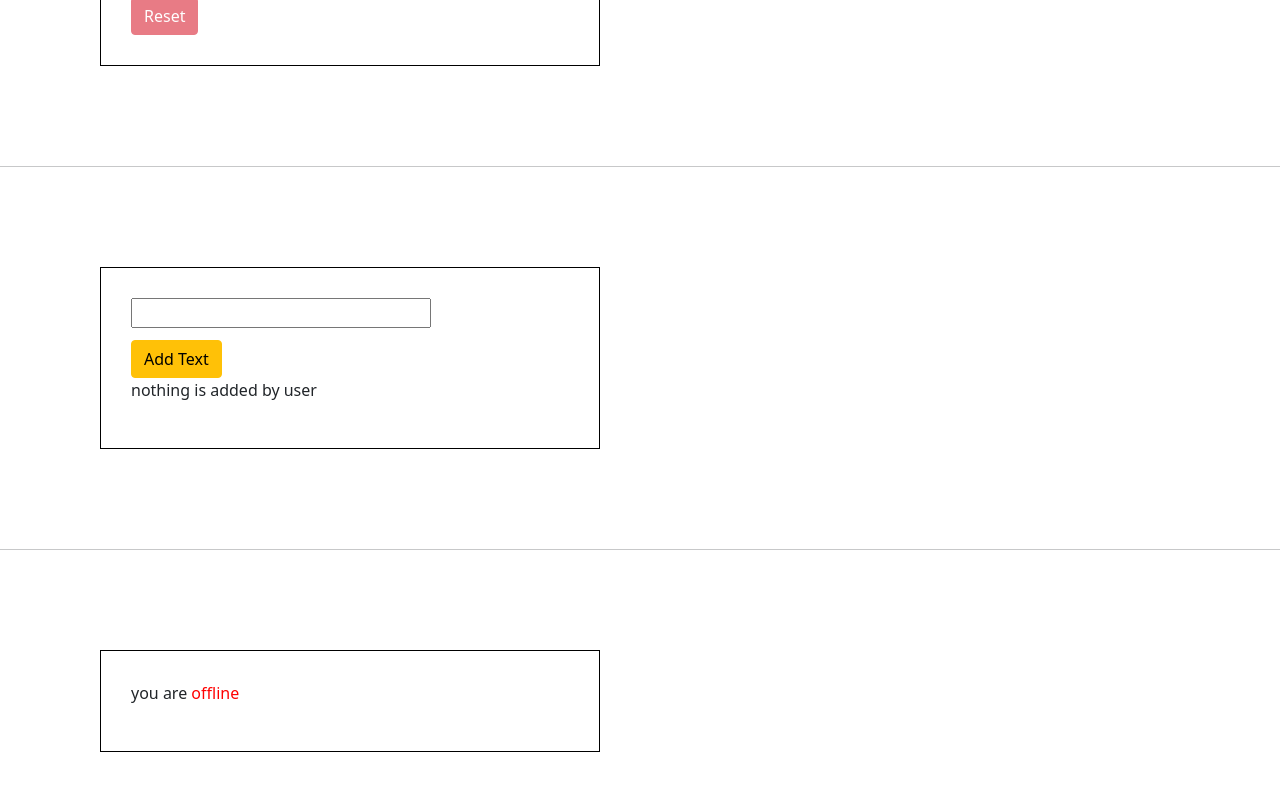
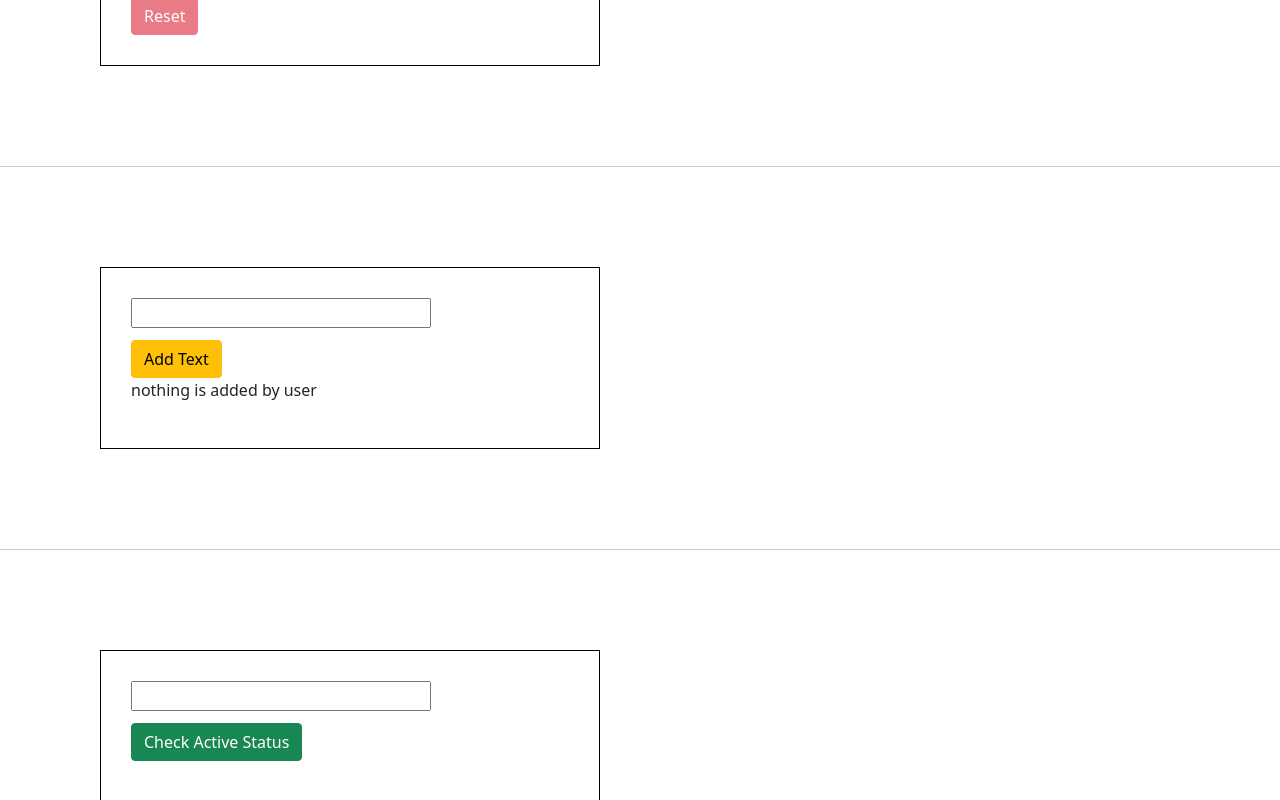
Before and after one commit to Knightch/AngularPracticeRepo, an Angular app in the folder angular-concept-prac/: page / in a window 1280 px wide. Shown: the part 579-1379 px from the top of the page. Built offline with nearby package versions, Linux system fonts and the light colour scheme.

Commit message:
using ngfor to check  online and offline status

```diff
--- a/angular-concept-prac/src/app/directive-concept/directive-concept.component.html
+++ b/angular-concept-prac/src/app/directive-concept/directive-concept.component.html
@@ -10,9 +10,9 @@
 </div>
 <hr>
 <div class="card-section">
-  <p>you are
-    <span  [ngClass]="{online:statusOnSocialMedia==='online'}"></span>
-    <span [ngStyle]="{color:gettingTextColor()}">{{ statusOnSocialMedia }}
-    </span>
-  </p>
+  <input type="text" [(ngModel)]="userName">
+  <button class="btn btn-success" (click)="addingStatus()">Check Active Status</button>
+  <div *ngFor="let list of statusList">
+    <p>{{list.name}} <span [ngStyle]="{color:[list.color]}">{{list.status}}</span></p>
+  </div>
 </div>
--- a/angular-concept-prac/src/app/directive-concept/directive-concept.component.ts
+++ b/angular-concept-prac/src/app/directive-concept/directive-concept.component.ts
@@ -9,9 +9,13 @@ export class DirectiveConceptComponent implements OnInit {
   inputText = "";
   userTypedText = false;
   statusOnSocialMedia: string = 'online';
-  constructor() {
-    this.statusOnSocialMedia = Math.random() > 0.4 ? 'online' : 'offline'
-  }
+  userName = '';
+  statusList = [{
+    name: '',
+    status: '',
+    color: ''
+  }]
+  constructor() { }
 
   gettingTextColor() {
     return this.statusOnSocialMedia === 'online' ? 'green' : 'red';
@@ -21,4 +25,9 @@ export class DirectiveConceptComponent implements OnInit {
   addText() {
     this.userTypedText = true
   }
+  addingStatus() {
+    this.statusOnSocialMedia = Math.random() > 0.4 ? 'online' : 'offline';
+    let textColor = this.statusOnSocialMedia === 'online' ? 'green' : 'red';
+    this.statusList.push({ name: this.userName,status:this.statusOnSocialMedia ,color:textColor})
+  }
 }
```
